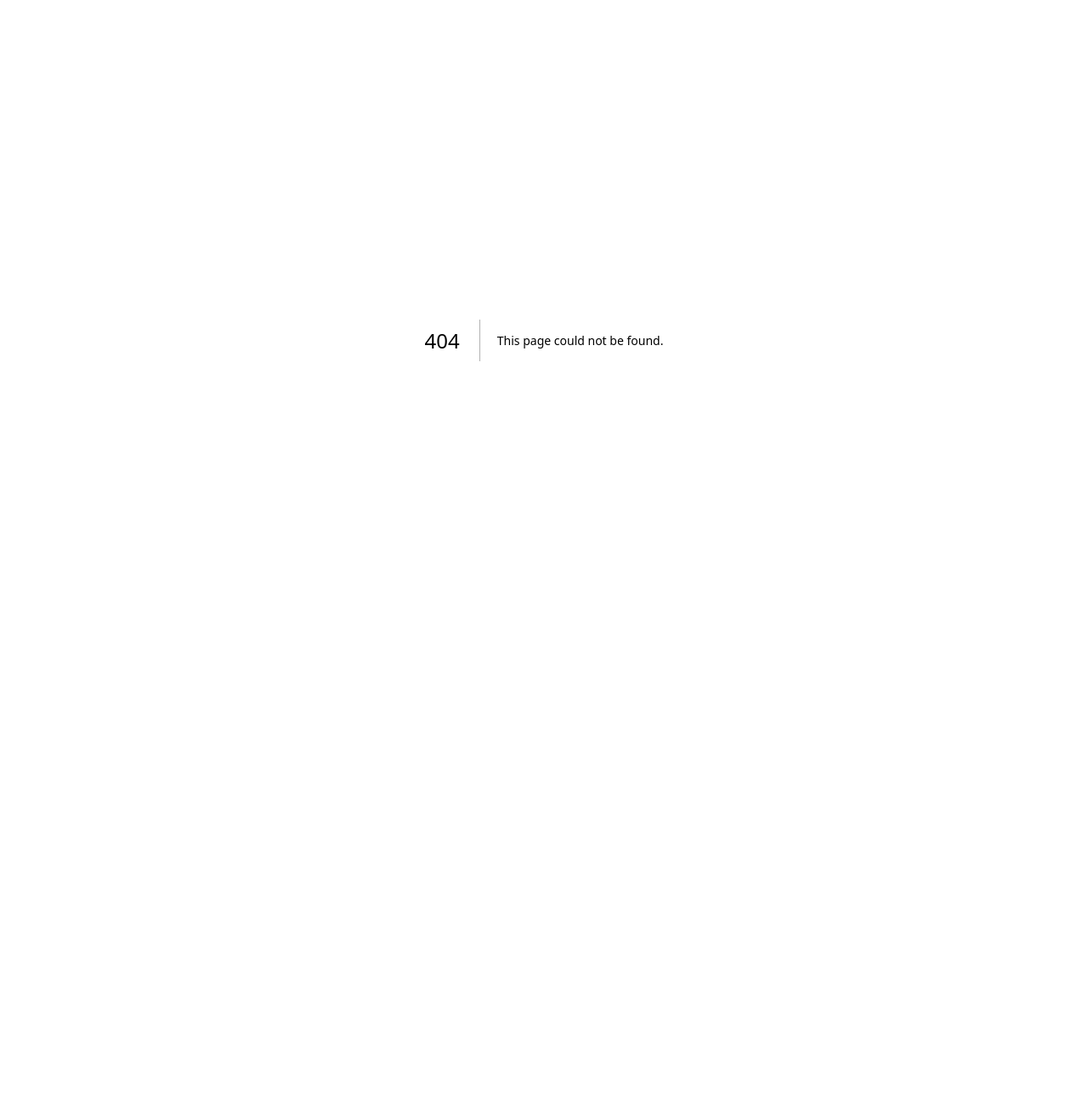
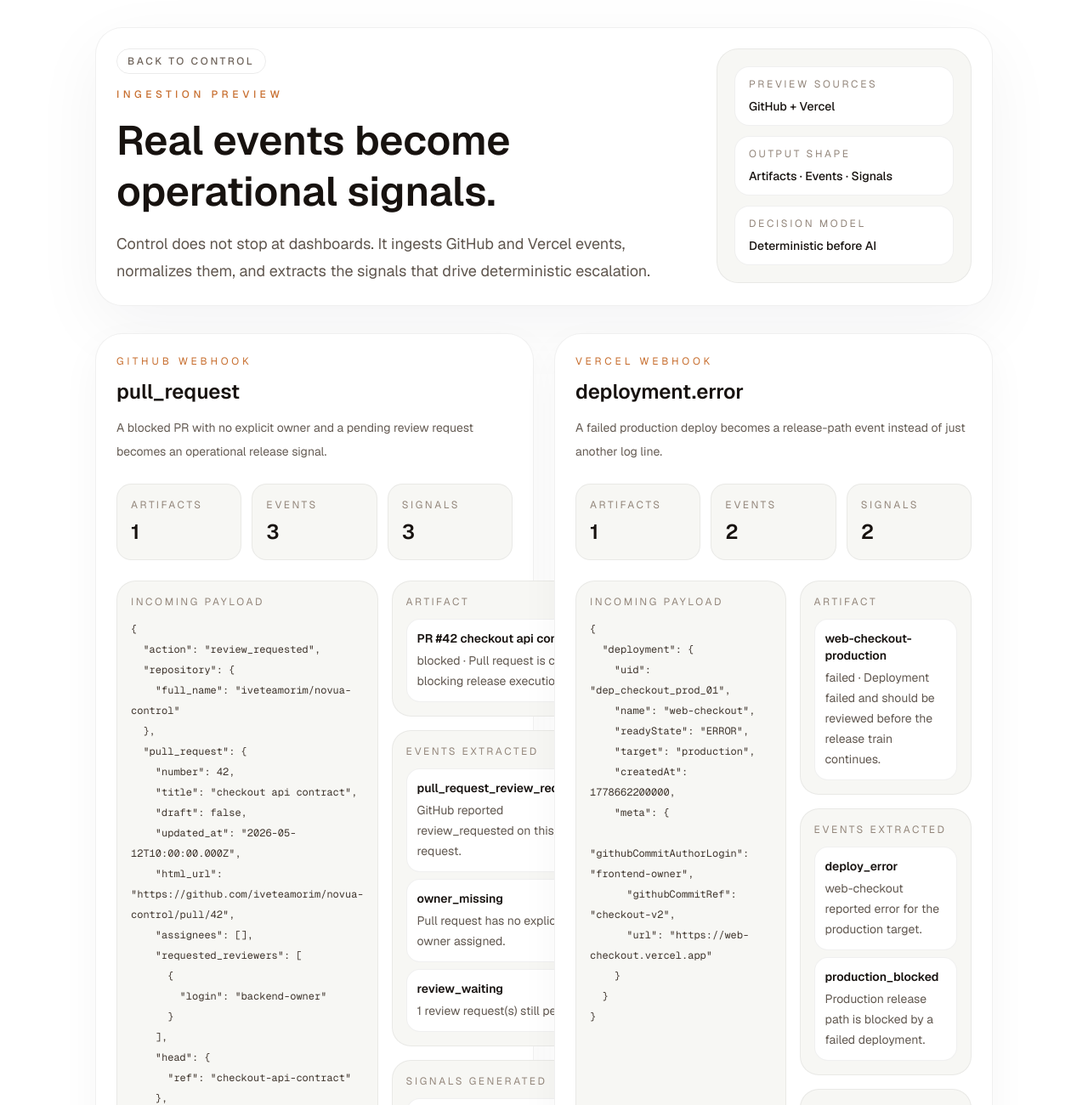
Before and after one commit to iveteamorim/novua-control, a Next.js app: page /ingestion-preview in a window 1280 px wide. Before the commit this address had no page. Shown: the top 1300 px of the page at 85% size. Before the commit the page ends 800 px from the top, so only its background shows below. Built offline with nearby package versions, Linux system fonts and the light colour scheme.

Commit message:
feat: add ingestion preview for normalized control signals

```diff
--- a/src/app/alerts/[id]/page.tsx
+++ b/src/app/alerts/[id]/page.tsx
@@ -196,6 +196,15 @@ export default async function AlertDetailPage({
             description="The product stays simple up front, but the ingestion layer still needs to be legible."
           />
 
+          <div className="mt-4 flex justify-start">
+            <Link
+              href="/ingestion-preview"
+              className="inline-flex rounded-full border border-black/8 px-3.5 py-2 text-xs font-medium uppercase tracking-[0.2em] text-[#6f645b] transition hover:border-black/15 hover:bg-black hover:text-white"
+            >
+              Open ingestion preview
+            </Link>
+          </div>
+
           <div className="mt-6 grid gap-4 md:grid-cols-3">
             {sourceOverview.map((source) => (
               <SourceCard
--- /dev/null
+++ b/src/app/ingestion-preview/page.tsx
@@ -0,0 +1,207 @@
+import Link from "next/link";
+
+import {
+  normalizeGitHubWebhook,
+  normalizeVercelWebhook,
+} from "@/lib/control/ingestion";
+
+const githubPayload = {
+  action: "review_requested",
+  repository: {
+    full_name: "iveteamorim/novua-control",
+  },
+  pull_request: {
+    number: 42,
+    title: "checkout api contract",
+    draft: false,
+    updated_at: "2026-05-12T10:00:00.000Z",
+    html_url: "https://github.com/iveteamorim/novua-control/pull/42",
+    assignees: [],
+    requested_reviewers: [{ login: "backend-owner" }],
+    head: { ref: "checkout-api-contract" },
+    base: { ref: "main" },
+    mergeable_state: "blocked",
+  },
+};
+
+const vercelPayload = {
+  deployment: {
+    uid: "dep_checkout_prod_01",
+    name: "web-checkout",
+    readyState: "ERROR",
+    target: "production",
+    createdAt: 1778662200000,
+    meta: {
+      githubCommitAuthorLogin: "frontend-owner",
+      githubCommitRef: "checkout-v2",
+      url: "https://web-checkout.vercel.app",
+    },
+  },
+};
+
+export default function IngestionPreviewPage() {
+  const githubPreview = normalizeGitHubWebhook(githubPayload, "pull_request");
+  const vercelPreview = normalizeVercelWebhook(vercelPayload, "deployment.error");
+
+  return (
+    <main className="min-h-screen bg-white text-[#151311]">
+      <div className="mx-auto flex w-full max-w-6xl flex-col gap-8 px-6 py-8 sm:px-8 lg:px-12">
+        <header className="rounded-[2rem] border border-black/6 bg-white p-6 shadow-[0_24px_80px_rgba(17,24,39,0.05)]">
+          <div className="flex flex-col gap-4 sm:flex-row sm:items-start sm:justify-between">
+            <div className="space-y-4">
+              <Link
+                href="/"
+                className="inline-flex rounded-full border border-black/8 px-3 py-1.5 text-xs font-medium uppercase tracking-[0.22em] text-[#6f645b] transition hover:border-black/15 hover:bg-black hover:text-white"
+              >
+                Back to control
+              </Link>
+              <p className="text-xs font-medium uppercase tracking-[0.38em] text-amber-700/82">
+                Ingestion preview
+              </p>
+              <h1 className="max-w-4xl text-4xl font-semibold leading-tight text-[#17120f] sm:text-5xl">
+                Real events become operational signals.
+              </h1>
+              <p className="max-w-3xl text-base leading-8 text-[#5f564e] sm:text-lg">
+                Control does not stop at dashboards. It ingests GitHub and Vercel
+                events, normalizes them, and extracts the signals that drive
+                deterministic escalation.
+              </p>
+            </div>
+
+            <div className="grid gap-3 rounded-[1.6rem] border border-black/6 bg-[#f7f7f4] p-5 sm:min-w-[300px]">
+              <StatCard label="Preview sources" value="GitHub + Vercel" />
+              <StatCard label="Output shape" value="Artifacts · Events · Signals" />
+              <StatCard label="Decision model" value="Deterministic before AI" />
+            </div>
+          </div>
+        </header>
+
+        <section className="grid gap-6 lg:grid-cols-2">
+          <PreviewPanel
+            source="GitHub webhook"
+            eventType="pull_request"
+            payload={githubPayload}
+            preview={githubPreview}
+            summary="A blocked PR with no explicit owner and a pending review request becomes an operational release signal."
+          />
+          <PreviewPanel
+            source="Vercel webhook"
+            eventType="deployment.error"
+            payload={vercelPayload}
+            preview={vercelPreview}
+            summary="A failed production deploy becomes a release-path event instead of just another log line."
+          />
+        </section>
+      </div>
+    </main>
+  );
+}
+
+function PreviewPanel({
+  source,
+  eventType,
+  payload,
+  preview,
+  summary,
+}: {
+  source: string;
+  eventType: string;
+  payload: unknown;
+  preview: {
+    artifacts: Array<{ id: string; label: string; status: string; summary: string }>;
+    events: Array<{ id: string; kind: string; summary: string }>;
+    signals: Array<{ id: string; kind: string; summary: string }>;
+  };
+  summary: string;
+}) {
+  return (
+    <div className="rounded-[2rem] border border-black/6 bg-white p-6 shadow-[0_16px_48px_rgba(17,24,39,0.04)]">
+      <div className="space-y-3">
+        <p className="text-xs uppercase tracking-[0.32em] text-amber-700/82">{source}</p>
+        <h2 className="text-2xl font-semibold text-[#17120f]">{eventType}</h2>
+        <p className="text-sm leading-7 text-[#655c54]">{summary}</p>
+      </div>
+
+      <div className="mt-6 grid gap-3 sm:grid-cols-3">
+        <CountCard label="Artifacts" value={String(preview.artifacts.length)} />
+        <CountCard label="Events" value={String(preview.events.length)} />
+        <CountCard label="Signals" value={String(preview.signals.length)} />
+      </div>
+
+      <div className="mt-6 grid gap-4 xl:grid-cols-[1.1fr_0.9fr]">
+        <div className="rounded-[1.4rem] border border-black/6 bg-[#f7f7f4] p-4">
+          <p className="text-xs uppercase tracking-[0.22em] text-[#93867b]">
+            Incoming payload
+          </p>
+          <pre className="mt-3 overflow-x-auto whitespace-pre-wrap break-words text-xs leading-6 text-[#3f352d]">
+            {JSON.stringify(payload, null, 2)}
+          </pre>
+        </div>
+
+        <div className="space-y-4">
+          <OutputBlock
+            title="Artifact"
+            items={preview.artifacts.map((artifact) => ({
+              title: artifact.label,
+              detail: `${artifact.status} · ${artifact.summary}`,
+            }))}
+          />
+          <OutputBlock
+            title="Events extracted"
+            items={preview.events.map((event) => ({
+              title: event.kind,
+              detail: event.summary,
+            }))}
+          />
+          <OutputBlock
+            title="Signals generated"
+            items={preview.signals.map((signal) => ({
+              title: signal.kind,
+              detail: signal.summary,
+            }))}
+          />
+        </div>
+      </div>
+    </div>
+  );
+}
+
+function OutputBlock({
+  title,
+  items,
+}: {
+  title: string;
+  items: Array<{ title: string; detail: string }>;
+}) {
+  return (
+    <div className="rounded-[1.4rem] border border-black/6 bg-[#f7f7f4] p-4">
+      <p className="text-xs uppercase tracking-[0.22em] text-[#93867b]">{title}</p>
+      <div className="mt-3 space-y-2">
+        {items.map((item) => (
+          <div key={`${title}-${item.title}`} className="rounded-[1rem] border border-black/6 bg-white p-3">
+            <p className="text-sm font-semibold text-[#17120f]">{item.title}</p>
+            <p className="mt-1 text-sm leading-6 text-[#615850]">{item.detail}</p>
+          </div>
+        ))}
+      </div>
+    </div>
+  );
+}
+
+function StatCard({ label, value }: { label: string; value: string }) {
+  return (
+    <div className="rounded-[1.1rem] border border-black/6 bg-white px-4 py-3">
+      <p className="text-xs uppercase tracking-[0.22em] text-[#93867b]">{label}</p>
+      <p className="mt-2 text-sm font-medium text-[#17120f]">{value}</p>
+    </div>
+  );
+}
+
+function CountCard({ label, value }: { label: string; value: string }) {
+  return (
+    <div className="rounded-[1.1rem] border border-black/6 bg-[#f7f7f4] px-4 py-4">
+      <p className="text-xs uppercase tracking-[0.22em] text-[#93867b]">{label}</p>
+      <p className="mt-2 text-2xl font-semibold text-[#17120f]">{value}</p>
+    </div>
+  );
+}
--- a/src/app/page.tsx
+++ b/src/app/page.tsx
@@ -224,6 +224,12 @@ export default async function Home() {
                   >
                     Open alert trace
                   </Link>
+                  <Link
+                    href="/ingestion-preview"
+                    className="ml-3 inline-flex rounded-full border border-black/8 px-4 py-2 text-sm font-medium text-[#6f645b] transition hover:border-black/15 hover:bg-[#f7f7f4] hover:text-[#17120f]"
+                  >
+                    See ingestion preview
+                  </Link>
                 </div>
 
                 <div className="grid w-full gap-3 sm:grid-cols-2 lg:max-w-md">
@@ -364,6 +370,15 @@ export default async function Home() {
             title="Signals feeding the decision layer"
             description="The detailed operational view stays below the fold. The landing shows the decision, not every raw event first."
           />
+
+          <div className="mt-4 flex justify-start">
+            <Link
+              href="/ingestion-preview"
+              className="inline-flex rounded-full border border-black/8 px-3.5 py-2 text-xs font-medium uppercase tracking-[0.2em] text-[#6f645b] transition hover:border-black/15 hover:bg-black hover:text-white"
+            >
+              View ingestion preview
+            </Link>
+          </div>
 
           <div className="mt-6 grid gap-4 md:grid-cols-3">
             {sourceOverview.map((source) => (
```
